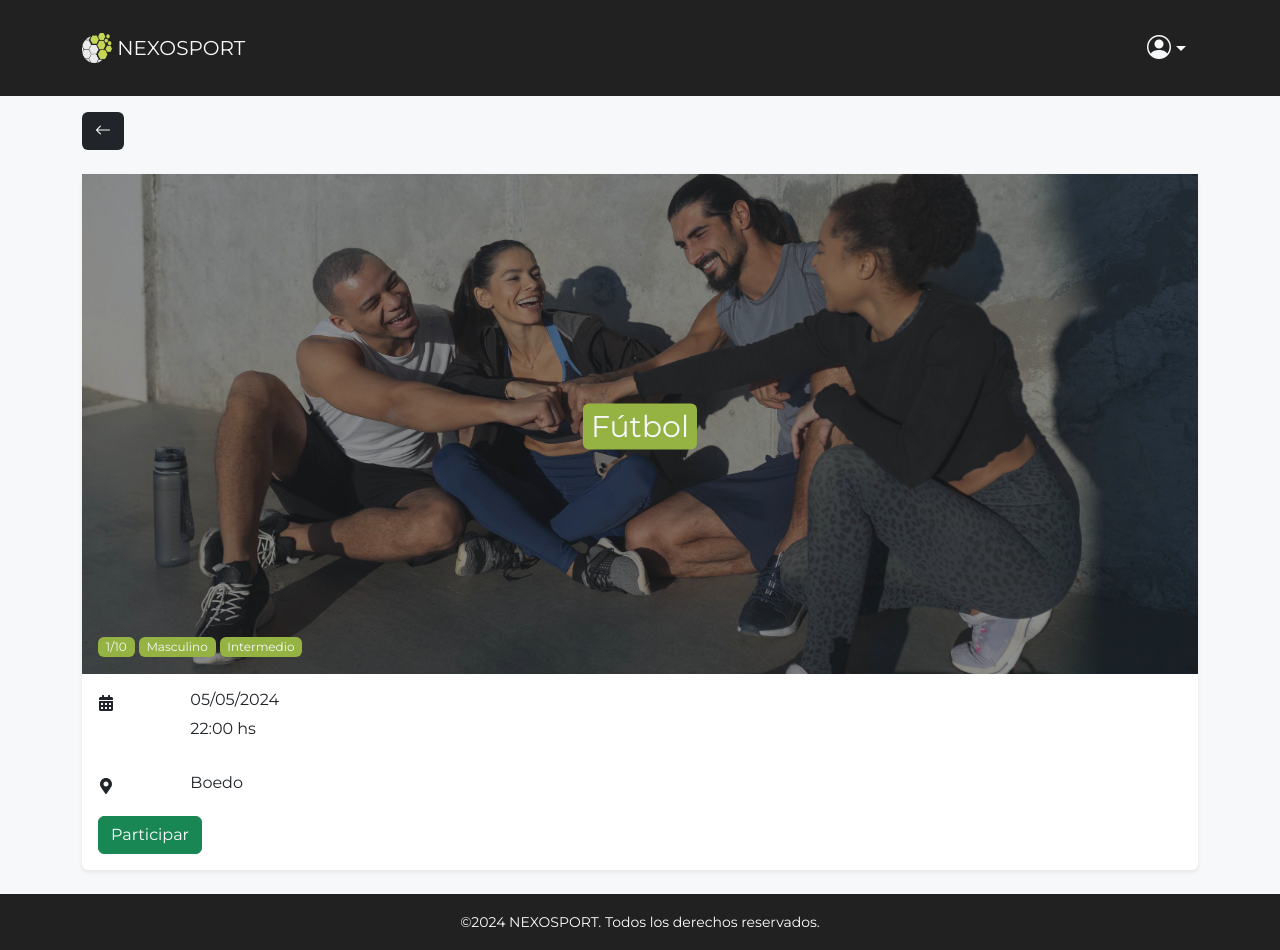
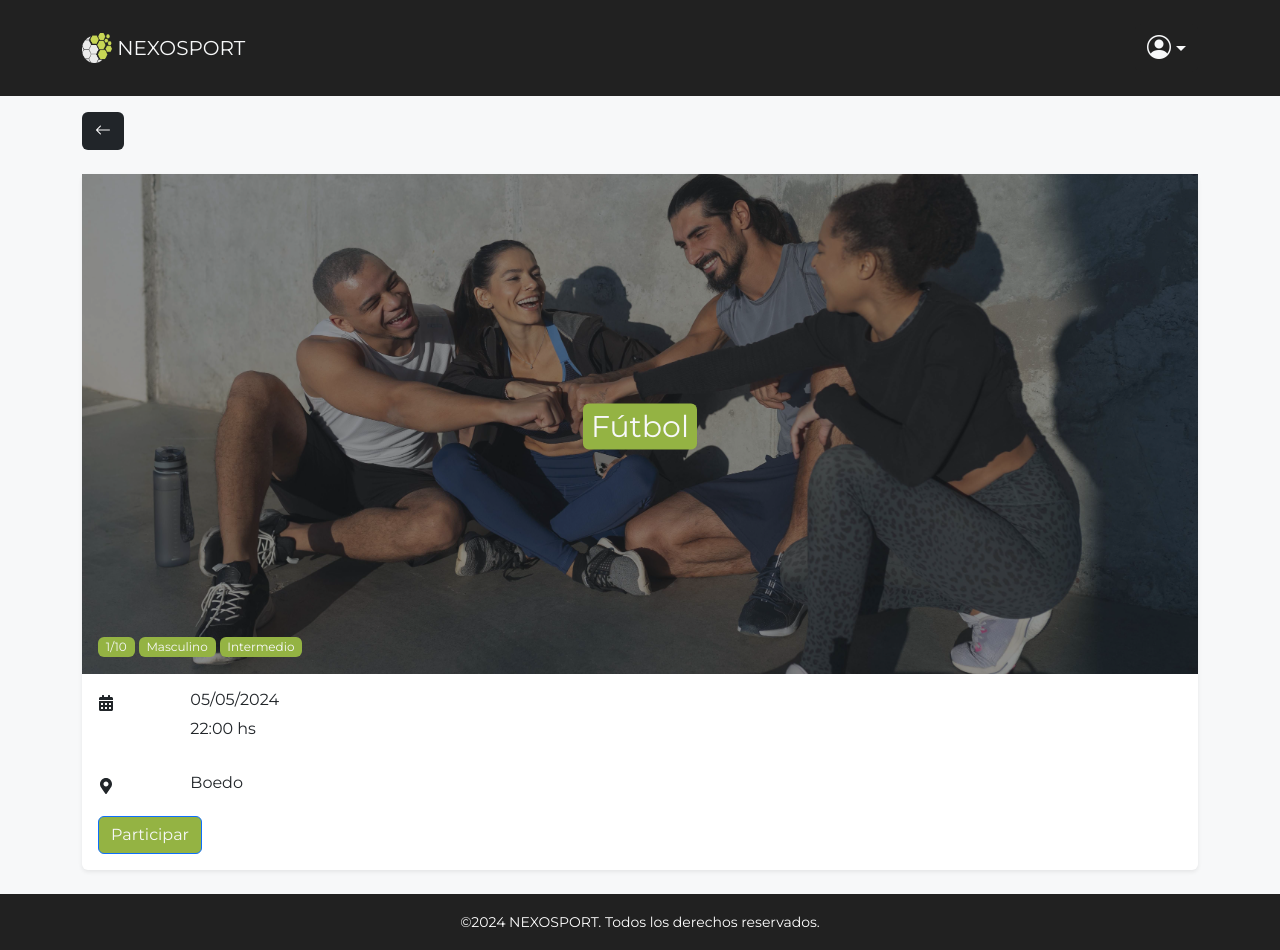
Before and after one commit to tomasfriz/TP-Plataformas-de-Desarrollo, a React (Vite) app in the folder frontend/: page /eventDetails/1 in a window 1280 px wide. Built offline with nearby package versions, Linux system fonts and the light colour scheme; no server answers.

Commit message:
agregado del boton participar

```diff
--- a/frontend/package.json
+++ b/frontend/package.json
@@ -13,6 +13,7 @@
   "dependencies": {
     "bootstrap": "^5.3.3",
     "bootstrap-icons": "^1.11.3",
+    "firebase": "^11.1.0",
     "react": "^18.3.1",
     "react-bootstrap": "^2.10.5",
     "react-dom": "^18.3.1",
--- a/frontend/src/pages/eventDetails/EventDetails.jsx
+++ b/frontend/src/pages/eventDetails/EventDetails.jsx
@@ -47,7 +47,10 @@ const EventDetails = () => {
                         </Row>
 
                         {!isParticipating ? (
-                            <Button variant="success" onClick={handleParticipate}>
+                            <Button style={{
+                                backgroundColor: 'var(--custom-green)',
+                                color: 'var(--custom-white)',
+                            }} onClick={handleParticipate}>
                                 Participar
                             </Button>
                         ) : (
```
Also changed, not shown: 1 other file (tests, documents, lock files or other folders).
